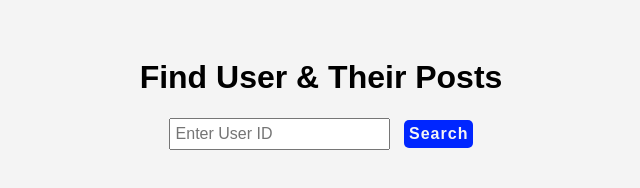
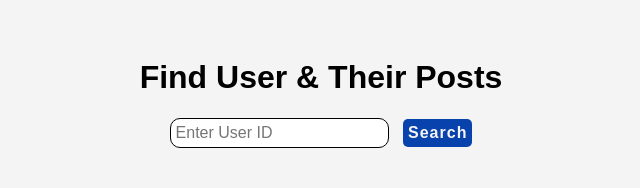
Before and after one commit to sanaullah-7/UserFind, a plain HTML site: page index.html in a window 1280 px wide. Shown: the whole page, without its empty margins (319-959 px from the left). Drawn offline with Linux system fonts and the light colour scheme; no server answers.

Commit message:
Your commit message here

```diff
--- a/index.html
+++ b/index.html
@@ -22,11 +22,15 @@
     input, button {
       padding: 5px;
       font-size: 16px;
+      border-radius: 10px ;
+      outline: none;
+      border: 1px solid black;
 
     }
 
+
     button {
-      background: #0026ff;
+      background: #0842ad;
       color: whitesmoke;
       border: none;
       margin-left: 10px;
@@ -35,6 +39,10 @@
      font-weight: bold;
       letter-spacing: 1px;
     }
+      button:hover {
+    background-color: #1b02ff;
+  }
+
 
     .card {
       background: #99e45c;
@@ -50,7 +58,9 @@
       color: red;
       font-weight: bold;
     }
+
     .post {
+        border-left: 6px solid #007bff;
          margin-top: 20px;
       background: #e9ecef;
       padding: 10px;
```
